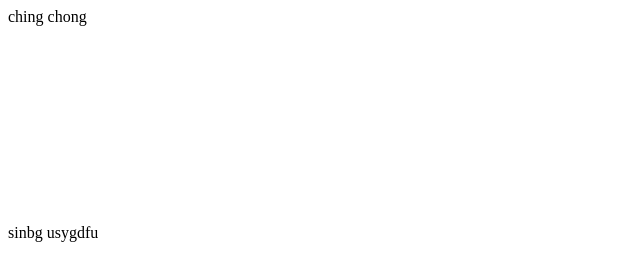
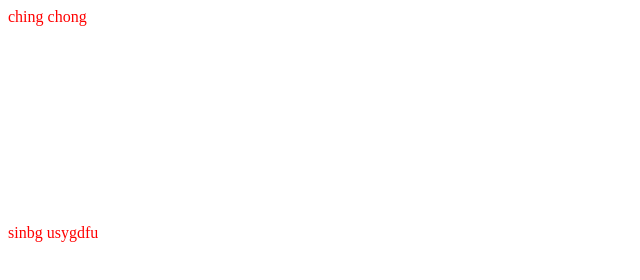
Before and after one commit to derekGou/colour, a plain HTML site: page index.html in a window 1280 px wide. Shown: the whole page, without its empty margins (0-640 px from the left). Drawn offline with Linux system fonts and the light colour scheme.

Commit message:
Update style.css

```diff
--- a/style.css
+++ b/style.css
@@ -1,9 +1,9 @@
 .red{
-    color = rgb(255, 0, 0);
+    color: rgb(255, 0, 0);
     height: 200px;
 }
 .red1{
-    color = #f00;
+    color: #f00;
     height 200px;
     top: 200px;
 }
```
